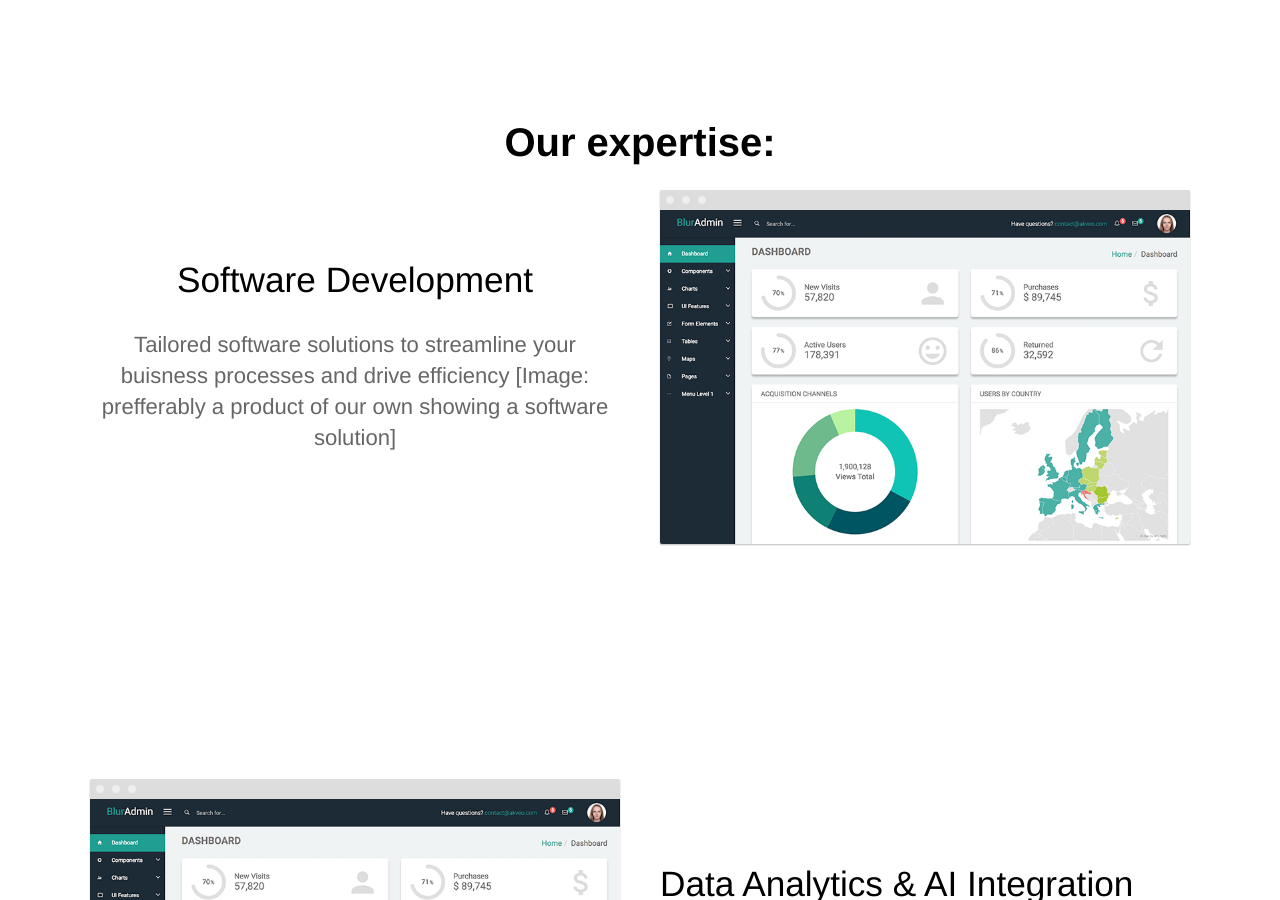
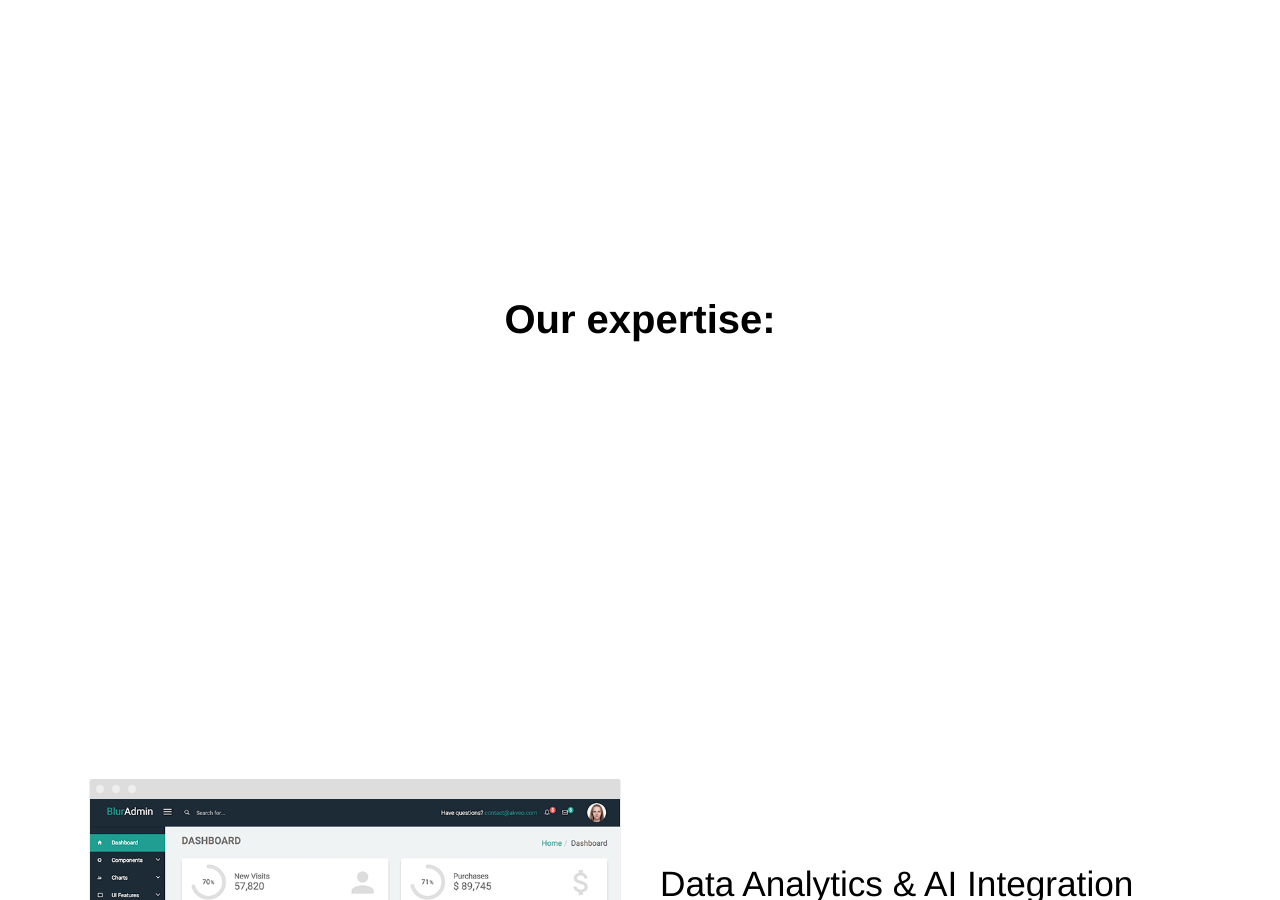
Before and after one commit to SSKD-Solutions/SSKD-Solutions, a Jekyll site: the page built from index.html, in a window 1280 px wide and 900 px high, scrolled down 3239 px. Built offline with Jekyll 4.4.1, drawn with Linux system fonts in a browser that asks for light colours.

Commit message:
software development commented out

```diff
--- a/index.html
+++ b/index.html
@@ -57,8 +57,9 @@ description: Track and optimize your sales team in real time
 <!-- Who we are
  Pic together
  Mutual describtion
- mutual projects
- individaul expertise and projects -->
+ our exoertise
+ our previous projects
+ -->
  <section class="hero">
 	<div class="text-container">
 		<p class="header editable">Who we are</p>
@@ -80,7 +81,7 @@ description: Track and optimize your sales team in real time
 <div class="content">
 	<section class ="expertise-section">
 		<p class="expertise-header">Our expertise:</p>
-		<div class="container flex">
+		<!-- <div class="container flex">
 			<div class="text editable">
 				<h2>Software Development</h2>
 				<p>Tailored software solutions to streamline your buisness processes and drive efficiency [Image: prefferably a product of our own showing a software solution]</p>
@@ -88,7 +89,7 @@ description: Track and optimize your sales team in real time
 			<div class="image">
 				<img src="{{ site.baseurl }}/images/dashboard.png" alt="Screenshot" class="screenshot editable" />
 			</div>
-		</div>
+		</div> -->
 	</section>
 
 	<section>
```
